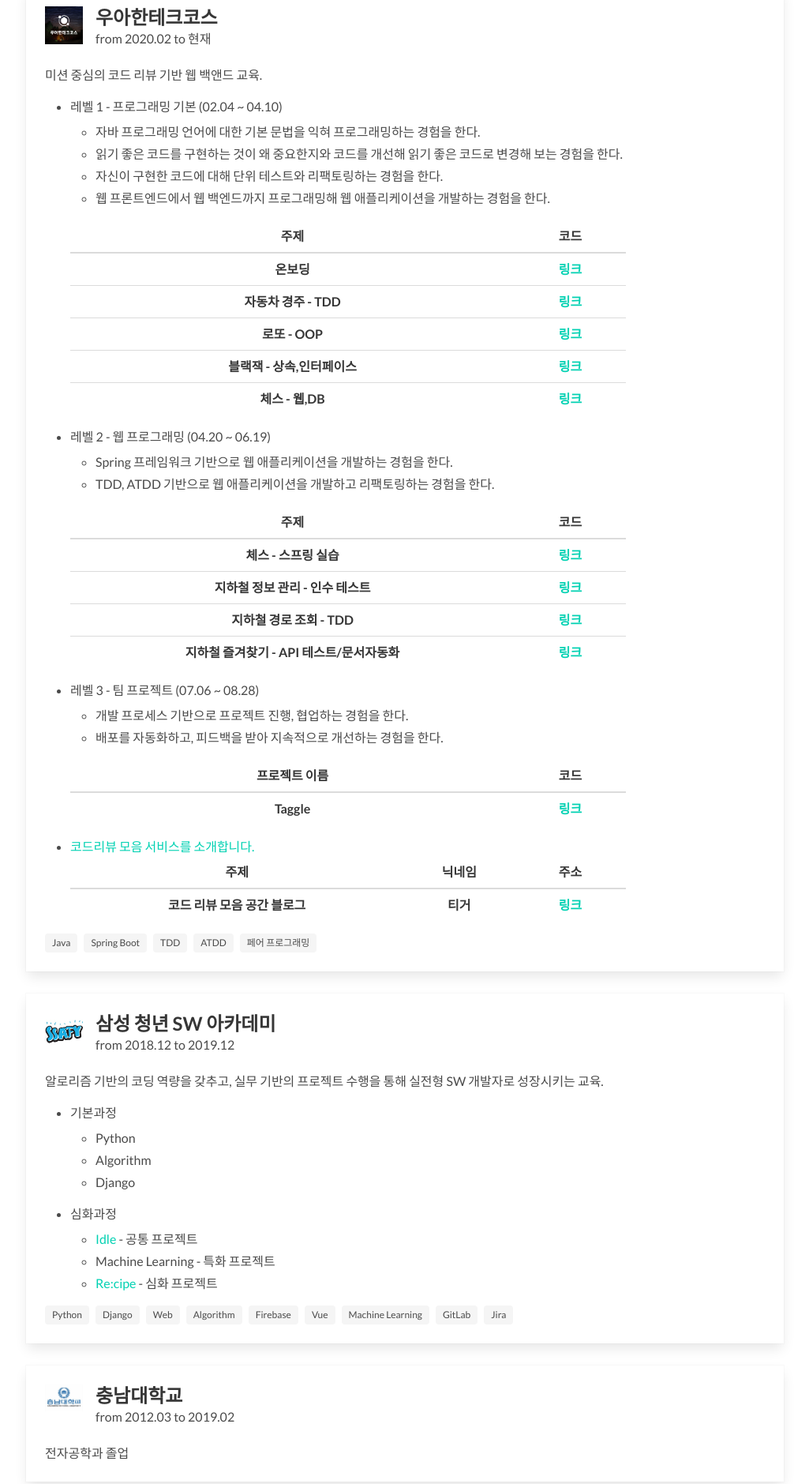
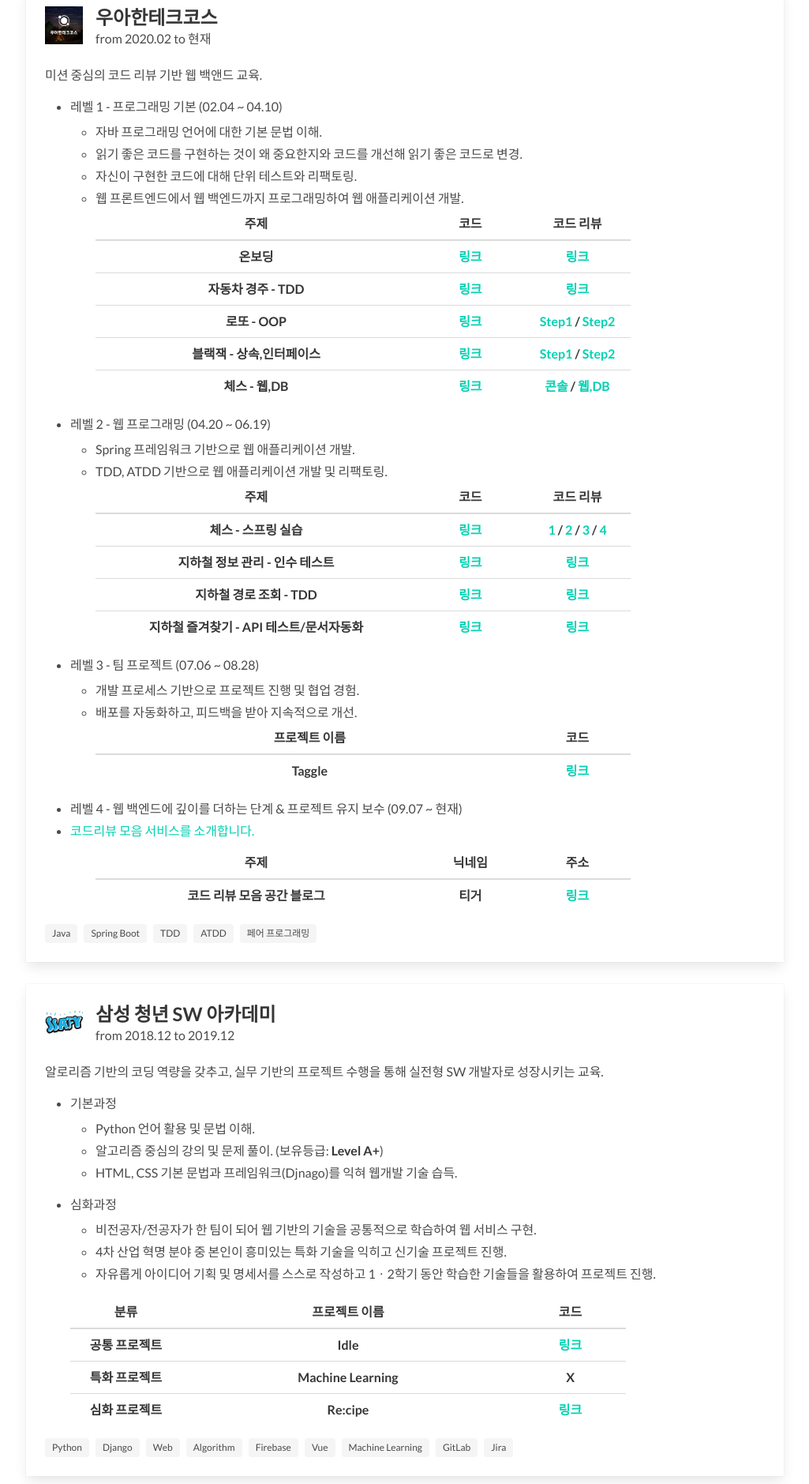
Before and after one commit to kimevanjunseok/portfolio, a plain HTML site: page index.html in a window 1280 px wide. Shown: the part 1607-3486 px from the top of the page at 79% size, without its empty margins (127-1152 px from the left). Drawn offline with Linux system fonts and the light colour scheme.

Commit message:
education / training 완료

```diff
--- a/index.html
+++ b/index.html
@@ -159,17 +159,16 @@
             <ul>
               <li>레벨 1 - 프로그래밍 기본 (02.04 ~ 04.10)</li>
               <ul>
-                <li>자바 프로그래밍 언어에 대한 기본 문법을 익혀 프로그래밍하는 경험을 한다.</li>
-                <li>읽기 좋은 코드를 구현하는 것이 왜 중요한지와 코드를 개선해 읽기 좋은 코드로 변경해 보는 경험을 한다.</li>
-                <li>자신이 구현한 코드에 대해 단위 테스트와 리팩토링하는 경험을 한다.</li>
-                <li>웹 프론트엔드에서 웹 백엔드까지 프로그래밍해 웹 애플리케이션을 개발하는 경험을 한다.</li>
-
-              </ul>
+                <li>자바 프로그래밍 언어에 대한 기본 문법 이해.</li>
+                <li>읽기 좋은 코드를 구현하는 것이 왜 중요한지와 코드를 개선해 읽기 좋은 코드로 변경.</li>
+                <li>자신이 구현한 코드에 대해 단위 테스트와 리팩토링.</li>
+                <li>웹 프론트엔드에서 웹 백엔드까지 프로그래밍하여 웹 애플리케이션 개발.</li>
                 <table style="width:80%">
                   <thead>
                     <tr>
-                    <th style="text-align: center; width: 80%;">주제</th>
+                      <th style="text-align: center; width: 60%;">주제</th>
                       <th style="text-align: center; width: 20%;">코드</th>
+                      <th style="text-align: center; width: 20%;">코드 리뷰</th>
                     </tr>
                   </thead>
                   <tbody>
@@ -178,12 +177,17 @@
                       <td style="text-align: center;"><strong><a
                             href="https://github.com/woowacourse/java-calculator/tree/kimevanjunseok">링크</a></strong>
                       </td>
+                      <td style="text-align: center;"><strong><a
+                            href="https://github.com/woowacourse/java-calculator/pull/38">링크</a></strong>
+                      </td>
                     </tr>
                     <tr>
                       <td style="text-align: center;"><strong>자동차 경주 - TDD</strong></td>
                       <td style="text-align: center;"><strong><a
                             href="https://github.com/woowacourse/java-racingcar/tree/kimevanjunseok">링크</a></strong>
                       </td>
+                      <td style="text-align: center;"><strong><a
+                            href="https://github.com/woowacourse/java-racingcar/pull/62">링크</a></strong>
                       </td>
                     </tr>
                     <tr>
@@ -191,30 +195,52 @@
                       <td style="text-align: center;"><strong><a
                             href="https://github.com/woowacourse/java-lotto/tree/kimevanjunseok">링크</a></strong>
                       </td>
+                      <td style="text-align: center;">
+                        <strong>
+                          <a href="https://github.com/woowacourse/java-lotto/pull/135">Step1</a>
+                          /
+                          <a href="https://github.com/woowacourse/java-lotto/pull/187">Step2</a>
+                        </strong>
+                      </td>
                     </tr>
                     <tr>
                       <td style="text-align: center;"><strong>블랙잭 - 상속,인터페이스</strong></td>
                       <td style="text-align: center;"><strong><a
-                          href="https://github.com/woowacourse/java-blackjack/tree/kimevanjunseok">링크</a></strong></td>
+                            href="https://github.com/woowacourse/java-blackjack/tree/kimevanjunseok">링크</a></strong>
+                      </td>
+                      <td style="text-align: center;">
+                        <strong>
+                          <a href="https://github.com/woowacourse/java-blackjack/pull/14">Step1</a>
+                          /
+                          <a href="https://github.com/woowacourse/java-blackjack/pull/79">Step2</a>
+                        </strong>
+                      </td>
                     </tr>
                     <tr>
                       <td style="text-align: center;"><strong>체스 - 웹,DB</strong></td>
                       <td style="text-align: center;"><strong><a
                             href="https://github.com/woowacourse/java-chess/tree/kimevanjunseok">링크</a></strong></td>
+                      <td style="text-align: center;">
+                        <strong>
+                          <a href="https://github.com/woowacourse/java-chess/pull/95">콘솔</a>
+                          /
+                          <a href="https://github.com/woowacourse/java-chess/pull/145">웹,DB</a>
+                        </strong>
                       </td>
                     </tr>
                   </tbody>
                 </table>
+              </ul>
               <li>레벨 2 - 웹 프로그래밍 (04.20 ~ 06.19)</li>
               <ul>
-                <li>Spring 프레임워크 기반으로 웹 애플리케이션을 개발하는 경험을 한다.</li>
-                <li>TDD, ATDD 기반으로 웹 애플리케이션을 개발하고 리팩토링하는 경험을 한다.</li>
-              </ul>
+                <li>Spring 프레임워크 기반으로 웹 애플리케이션 개발.</li>
+                <li>TDD, ATDD 기반으로 웹 애플리케이션 개발 및 리팩토링.</li>
                 <table style="width:80%">
                   <thead>
                     <tr>
-                    <th style="text-align: center; width: 80%;">주제</th>
+                      <th style="text-align: center; width: 60%;">주제</th>
                       <th style="text-align: center; width: 20%;">코드</th>
+                      <th style="text-align: center; width: 20%;">코드 리뷰</th>
                     </tr>
                   </thead>
                   <tbody>
@@ -223,12 +249,25 @@
                       <td style="text-align: center;"><strong><a
                             href="https://github.com/woowacourse/jwp-chess/tree/kimevanjunseok">링크</a></strong>
                       </td>
+                      <td style="text-align: center;">
+                        <strong>
+                          <a href="https://github.com/woowacourse/jwp-chess/pull/19">1</a>
+                          /
+                          <a href="https://github.com/woowacourse/jwp-chess/pull/68">2</a>
+                          /
+                          <a href="https://github.com/woowacourse/jwp-chess/pull/119">3</a>
+                          /
+                          <a href="https://github.com/woowacourse/jwp-chess/pull/170">4</a>
+                        </strong>
+                      </td>
                     </tr>
                     <tr>
                       <td style="text-align: center;"><strong>지하철 정보 관리 - 인수 테스트</strong></td>
                       <td style="text-align: center;"><strong><a
                             href="https://github.com/woowacourse/atdd-subway-admin/tree/kimevanjunseok">링크</a></strong>
                       </td>
+                      <td style="text-align: center;"><strong><a
+                            href="https://github.com/woowacourse/atdd-subway-admin/pull/19">링크</a></strong>
                       </td>
                     </tr>
                     <tr>
@@ -236,21 +275,26 @@
                       <td style="text-align: center;"><strong><a
                             href="https://github.com/woowacourse/atdd-subway-path/tree/kimevanjunseok">링크</a></strong>
                       </td>
+                      <td style="text-align: center;"><strong><a
+                            href="https://github.com/woowacourse/atdd-subway-path/pull/6">링크</a></strong>
+                      </td>
                     </tr>
                     <tr>
                       <td style="text-align: center;"><strong>지하철 즐겨찾기 - API 테스트/문서자동화</strong></td>
                       <td style="text-align: center;"><strong><a
                             href="https://github.com/woowacourse/atdd-subway-favorite/tree/kimevanjunseok">링크</a></strong>
                       </td>
+                      <td style="text-align: center;"><strong><a
+                            href="https://github.com/woowacourse/atdd-subway-favorite/pull/33">링크</a></strong>
                       </td>
                     </tr>
                   </tbody>
                 </table>
+              </ul>
               <li>레벨 3 - 팀 프로젝트 (07.06 ~ 08.28)</li>
               <ul>
-                <li>개발 프로세스 기반으로 프로젝트 진행, 협업하는 경험을 한다.</li>
-                <li>배포를 자동화하고, 피드백을 받아 지속적으로 개선하는 경험을 한다.</li>
-              </ul>
+                <li>개발 프로세스 기반으로 프로젝트 진행 및 협업 경험.</li>
+                <li>배포를 자동화하고, 피드백을 받아 지속적으로 개선.</li>
                 <table style="width:80%">
                   <thead>
                     <tr>
@@ -267,8 +311,11 @@
                     </tr>
                   </tbody>
                 </table>
+              </ul>
+              <li>레벨 4 - 웹 백엔드에 깊이를 더하는 단계 & 프로젝트 유지 보수 (09.07 ~ 현재)</li>
               <li><a href="https://woowabros.github.io/techcourse/2020/06/05/techcourse-javable.html">코드리뷰 모음 서비스를
                   소개합니다.</a></li>
+              <ul>
                 <table style="width:80%">
                   <thead>
                     <tr>
@@ -289,6 +336,7 @@
                     </tr>
                   </tbody>
                 </table>
+              </ul>
             </ul>
             <div class="tags">
               <span class="tag">Java</span>
@@ -320,16 +368,47 @@
             <ul>
               <li>기본과정</li>
               <ul>
-                <li>Python</li>
-                <li>Algorithm</li>
-                <li>Django</li>
+                <li>Python 언어 활용 및 문법 이해.</li>
+                <li>알고리즘 중심의 강의 및 문제 풀이. (보유등급: <strong>Level A+</strong>)</li>
+                <li>HTML, CSS 기본 문법과 프레임워크(Djnago)를 익혀 웹개발 기술 습득.</li>
               </ul>
               <li>심화과정</li>
               <ul>
-                <li><a href="https://github.com/kimevanjunseok/Customized_News">Idle</a> - 공통 프로젝트</li>
-                <li>Machine Learning - 특화 프로젝트</li>
-                <li><a href="https://github.com/kimevanjunseok/Re-cipe">Re:cipe</a> - 심화 프로젝트</li>
+                <li>비전공자/전공자가 한 팀이 되어 웹 기반의 기술을 공통적으로 학습하여 웹 서비스 구현.</li>
+                <li>4차 산업 혁명 분야 중 본인이 흥미있는 특화 기술을 익히고 신기술 프로젝트 진행.</li>
+                <li>자유롭게 아이디어 기획 및 명세서를 스스로 작성하고 1ㆍ2학기 동안 학습한 기술들을 활용하여 프로젝트 진행.</li>
               </ul>
+              <table style="width:80%">
+                <thead>
+                  <tr>
+                    <th style="text-align: center; width: 20%;">분류</th>
+                    <th style="text-align: center; width: 60%;">프로젝트 이름</th>
+                    <th style="text-align: center; width: 20%;">코드</th>
+                  </tr>
+                </thead>
+                <tbody>
+                  <tr>
+                    <td style="text-align: center;"><strong>공통 프로젝트</strong></td>
+                    <td style="text-align: center;"><strong>Idle</strong></td>
+                    <td style="text-align: center;"><strong><a
+                          href="https://github.com/kimevanjunseok/Customized_News">링크</a></strong>
+                    </td>
+                  </tr>
+                  <tr>
+                    <td style="text-align: center;"><strong>특화 프로젝트</strong></td>
+                    <td style="text-align: center;"><strong>Machine Learning</strong></td>
+                    <td style="text-align: center;"><strong>X</strong>
+                    </td>
+                  </tr>
+                  <tr>
+                    <td style="text-align: center;"><strong>심화 프로젝트</strong></td>
+                    <td style="text-align: center;"><strong>Re:cipe</strong></td>
+                    <td style="text-align: center;"><strong><a
+                          href="https://github.com/kimevanjunseok/Re-cipe">링크</a></strong>
+                    </td>
+                  </tr>
+                </tbody>
+              </table>
             </ul>
 
 
```
Lines whose indentation alone changed are shown as unchanged.
